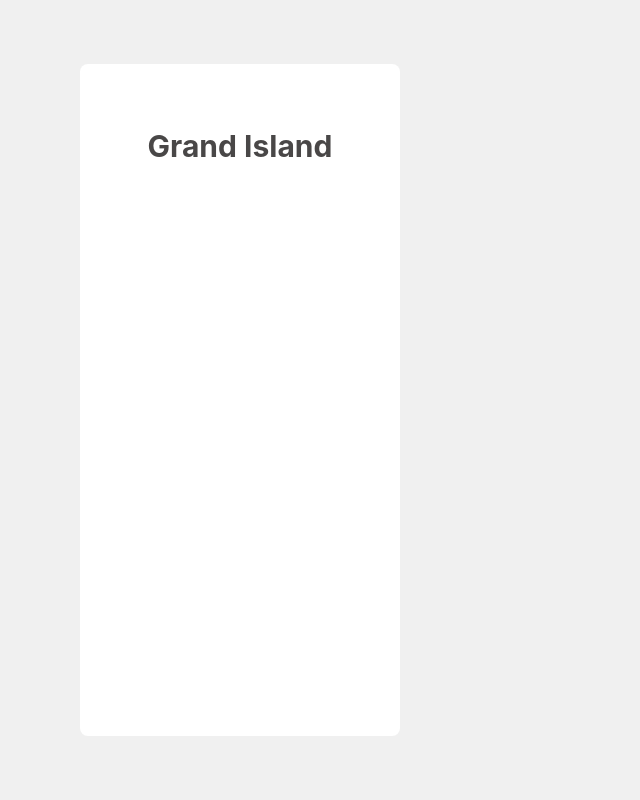
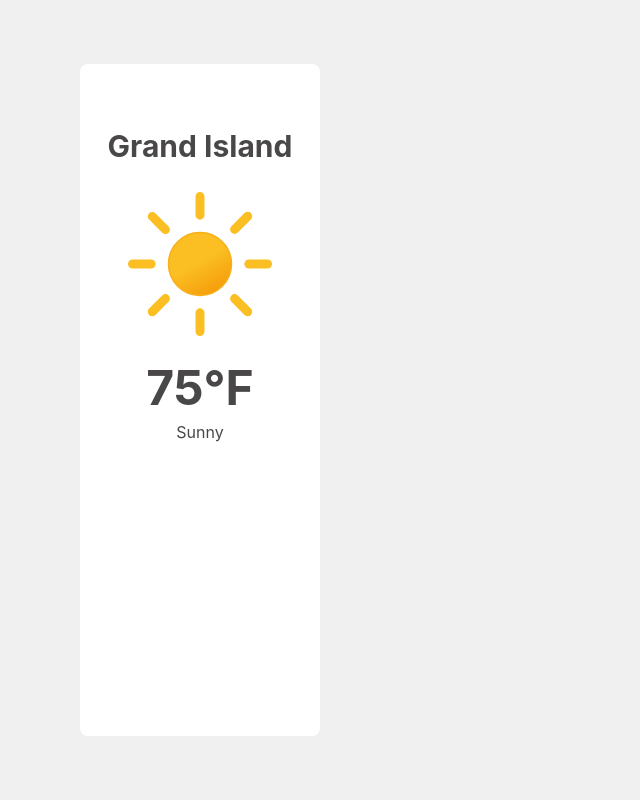
Before and after one commit to Zohaib-Kenny-Zakaria-Wilson/fitcast, a React (Create React App) app: page / in a window 1280 px wide. Shown: the top 800 px of the page, without its empty margins (0-640 px from the left). Built offline with nearby package versions, Linux system fonts and the light colour scheme.

Commit message:
Got the main section of the display going

```diff
--- a/src/components/Sidebar.jsx
+++ b/src/components/Sidebar.jsx
@@ -3,9 +3,14 @@ import React from 'react';
 function WeatherComponent() {
     return (
         <div className="bg-foreground w-fit rounded-lg min-h-full">
-            <div className='w-80 py-16 px-6'>
-                <div className="w-full flex flex-col items-center">
-                    <p className='text-center font-bold text-3xl text-primary'>Grand Island</p>
+            <div className='w-fit py-16 px-6 2xl:px-12 '>
+                <div className="w-full flex flex-col gap-6 items-center">
+                    <p className='text-center font-bold text-3xl  text-primary'>Grand Island</p>
+                    <img className='size-48  -my-5 ' src={`${process.env.PUBLIC_URL}/assets/clear-day.svg`} alt="" />
+                    <div className='flex flex-col gap-2'>
+                    <p className='text-center font-bold text-5xl text-primary'>75°F</p>
+                    <p className="text-center text-base  text-primary">Sunny</p>
+                    </div>
                 </div>
             </div>
           </div>
```
